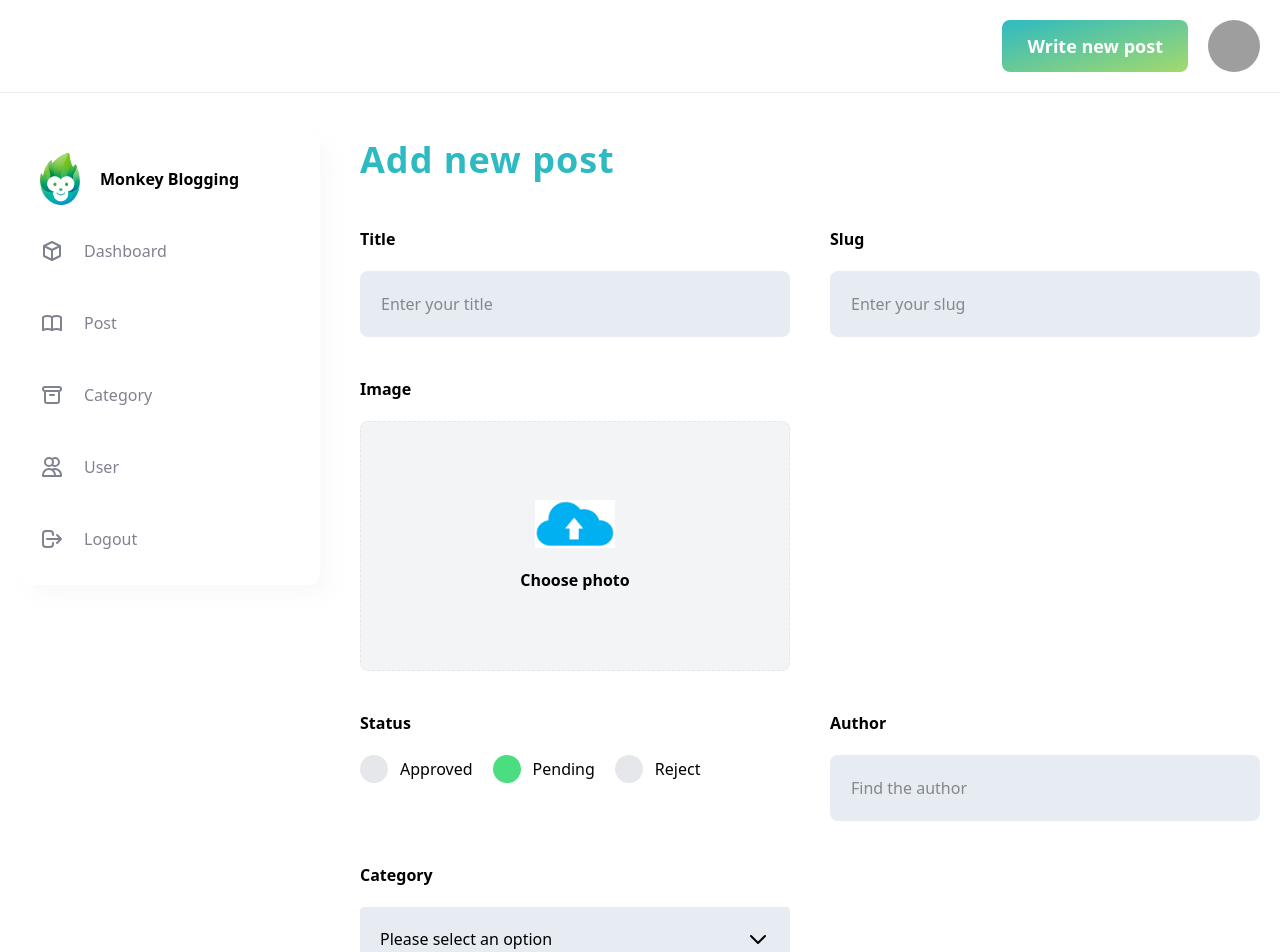
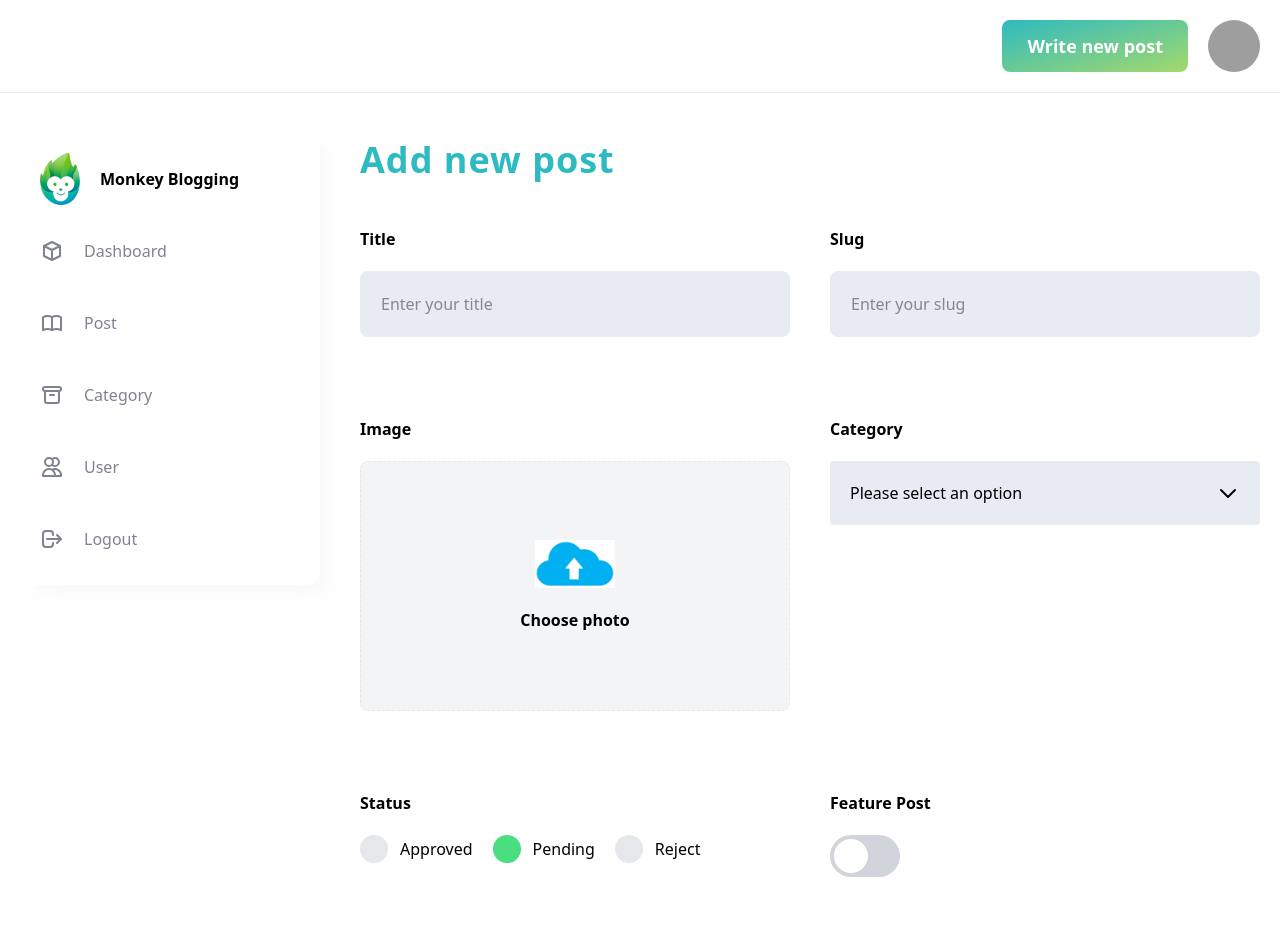
Before and after one commit to StevenTranX/monkey-blogging, a React (Create React App) app: page /manage/add-post in a window 1280 px wide. Shown: the top 952 px of the page. Built offline with nearby package versions, Linux system fonts and the light colour scheme; no server answers; the database is empty; grey boxes are pictures that could not be loaded; a web font is replaced by a local one.

Commit message:
update categories

```diff
--- a/public/index.html
+++ b/public/index.html
@@ -14,7 +14,6 @@
       manifest.json provides metadata used when your web app is installed on a
       user's mobile device or desktop. See https://developers.google.com/web/fundamentals/web-app-manifest/
     -->
-    <link rel="manifest" href="%PUBLIC_URL%/manifest.json" />
     <link rel="preconnect" href="https://fonts.googleapis.com"><link rel="preconnect" href="https://fonts.gstatic.com" crossorigin><link href="https://fonts.googleapis.com/css2?family=Cantarell:wght@400;700&family=Oxygen:wght@400;700&family=Pacifico&family=Poppins:wght@400;500;600&family=Quicksand:wght@400;500&family=Raleway:ital,wght@0,400;0,600;0,700;0,800;0,900;1,500&family=Roboto:wght@300;400;500;700;900&display=swap" rel="stylesheet">
     <!--
       Notice the use of %PUBLIC_URL% in the tags above.
--- a/src/components/toggle/Toggle.js
+++ b/src/components/toggle/Toggle.js
@@ -1,5 +1,5 @@
 import React from "react";
-
+import PropTypes from 'prop-types'
 const Toggle = (props) => {
   const { on, onClick, ...rest } = props;
 
@@ -13,19 +13,23 @@ const Toggle = (props) => {
         onChange={() => {}}
       />
       <div
-        className={`inline-block w-[100px] h-[52px] relative cursor-pointer rounded-full p-1 transition-all ${
-          on ? "bg-purple-500" : "bg-gray-300"
+        className={`inline-block w-[70px] h-[42px] relative cursor-pointer rounded-full p-1 transition-all ${
+          on ? "bg-green-500" : "bg-gray-300"
         }`}
         {...rest}
       >
         <span
-          className={`transition-all w-11 h-11 bg-white rounded-full inline-block ${
-            on ? "translate-x-[48px]" : ""
+          className={`transition-all w-[34px] h-[34px] bg-white rounded-full inline-block ${
+            on ? "translate-x-[28px]" : ""
           }`}
         ></span>
       </div>
     </label>
   );
 };
+Toggle.propTypes = {
+  on : PropTypes.bool,
+  onClick : PropTypes.func
+}
 
 export default Toggle;
--- /dev/null
+++ b/src/hooks/useFirebaseImage.js
@@ -0,0 +1,94 @@
+import {
+  deleteObject,
+  getDownloadURL,
+  getStorage,
+  ref,
+  uploadBytesResumable,
+} from "firebase/storage";
+import { useState } from "react";
+import { toast } from "react-toastify";
+
+export default function useFirebaseImage(setValue , getValues) {
+  const storage = getStorage();
+  const [progress, setProgress] = useState(0);
+  const [image, setImage] = useState("");
+  if (!setValue || !getValues) return;
+  const handleUploadImage = (file) => {
+    const storageRef = ref(storage, `images/${file.name}`);
+    // storageRef này dùng hàm ref để trả ra StorageReference ( 2 tham số là FirebaseStorage và url)
+    const uploadTask = uploadBytesResumable(storageRef, file);
+    // hàm này dùng để upload file lên đường dẫn của storageRef
+    // * Dưới đây là onStateChange và progress để lấy được phần trăm upload
+    uploadTask.on(
+      "state_changed",
+      (snapshot) => {
+        const progressPercent =
+          (snapshot.bytesTransferred / snapshot.totalBytes) * 100;
+        // progress 5% 10% 15 %
+        setProgress(progressPercent);
+        switch (snapshot.state) {
+          case "paused":
+            console.log("Upload is paused");
+            break;
+          case "running":
+            console.log("Upload is running");
+            break;
+          default:
+            console.log("Nothing at all");
+        }
+      }, // xử lý lỗi
+      (error) => {
+        // A full list of error codes is available at
+        // https://firebase.google.com/docs/storage/web/handle-errors
+        switch (error.code) {
+          case "storage/unauthorized":
+            toast("Unauthorized");
+            break;
+          case "storage/canceled":
+            toast("Canceled");
+            break;
+          case "storage/unknown":
+            toast("Unknown Error");
+            break;
+          default:
+            console.log("nothing at all");
+        }
+      },
+      () => {
+        // Upload completed successfully, now we can get the download URL
+        getDownloadURL(uploadTask.snapshot.ref).then((downloadURL) => {
+          setImage(downloadURL);
+        });
+      }
+    );
+  };
+  // * dùng hàm này khi submit
+  const handleSelectImage = (e) => {
+    const file = e.target.files[0];
+    if (!file) return;
+    setValue("image_name", file.name);
+    // hiện ảnh lên trên giao diện
+    handleUploadImage(file);
+  };
+
+  const handleDeleteImage = async () => {
+    const storage = getStorage();
+    const desertRef = ref(storage, `images/${getValues("image_name")}`);
+    await deleteObject(desertRef)
+      .then(() => {
+        toast("File Deleted Successfully");
+        setImage("");
+        setProgress(0);
+      })
+      .catch(() => {
+        toast("Oops! an error occurred");
+      });
+  };
+  return {
+    progress,
+    image,
+    handleSelectImage,
+    handleUploadImage,
+    handleDeleteImage,
+  };
+}
--- a/src/module/post/PostAddNew.js
+++ b/src/module/post/PostAddNew.js
@@ -1,27 +1,31 @@
-import React from "react";
+import { collection, getDocs, query, where } from "firebase/firestore";
+import {
+  deleteObject,
+  getDownloadURL,
+  getStorage,
+  ref,
+  uploadBytesResumable,
+} from "firebase/storage";
+import { useEffect, useState } from "react";
 import { useForm } from "react-hook-form";
+import { toast } from "react-toastify";
+import slugify from "slugify";
 import styled from "styled-components";
+
 import { Button } from "../../components/button";
 import { Dropdown } from "../../components/dropdown";
 import { Field } from "../../components/field";
+import ImageUpload from "../../components/image/ImageUpload";
 import { Input } from "../../components/input";
 import { Label } from "../../components/label";
 import Radio from "../../components/radio/Radio";
-import slugify from "slugify";
+import Toggle from "../../components/toggle/Toggle";
+import { db } from "../../firebase/firebase-config";
+import useFirebaseImage from "../../hooks/useFirebaseImage";
 import { postStatus } from "../../utils/constants";
-import {
-  getStorage,
-  ref,
-  uploadBytesResumable,
-  getDownloadURL,
-  deleteObject,
-} from "firebase/storage";
-import { toast } from "react-toastify";
-import ImageUpload from "../../components/image/ImageUpload";
-import { useState } from "react";
-import { addDoc, collection, deleteDoc } from "firebase/firestore";
-import { db } from "../../firebase/firebase-config";
+
 const PostAddNewStyles = styled.div``;
+
 const PostAddNew = () => {
   const { control, watch, setValue, handleSubmit, getValues } = useForm({
     mode: "onChange",
@@ -29,18 +33,21 @@ const PostAddNew = () => {
       title: "",
       slug: "",
       status: 2,
-      category: "",
+      categoryId: "",
+      hot: false,
     },
   });
+  const [categories, setCategories] = useState([]);
+
   const watchStatus = watch("status");
   const watchCategory = watch("category");
-  const storage = getStorage();
-  const [progress, setProgress] = useState(0);
-  const [image, setImage] = useState("");
+  const watchHot = watch("hot");
+
   const addPostHandler = async (values) => {
     const cloneValues = { ...values };
     cloneValues.slug = slugify(cloneValues.title || cloneValues.slug);
     cloneValues.status = Number(cloneValues.status);
+    // * Hàm addPostHandler này mục đích để xử lý về onSubmit ( vẫn chưa hoàn thiện ....)
     // const colRef = collection(db, 'posts');
     // await addDoc(colRef,{
     //   image,
@@ -48,72 +55,26 @@ const PostAddNew = () => {
     // })
     // handleUploadImage(values.image);
   };
-  const handleUploadImage = (file) => {
-    const storageRef = ref(storage, "images/" + file.name);
-    const uploadTask = uploadBytesResumable(storageRef, file);
-    uploadTask.on(
-      "state_changed",
-      (snapshot) => {
-        const progressPercent =
-          (snapshot.bytesTransferred / snapshot.totalBytes) * 100;
-        // progress 5% 10% 15 %
-        setProgress(progressPercent);
-        switch (snapshot.state) {
-          case "paused":
-            console.log("Upload is paused");
-            break;
-          case "running":
-            console.log("Upload is running");
-            break;
-          default:
-            console.log("Nothing at all");
-        }
-      },
-      (error) => {
-        // A full list of error codes is available at
-        // https://firebase.google.com/docs/storage/web/handle-errors
-        switch (error.code) {
-          case "storage/unauthorized":
-            toast("Unauthorized");
-            break;
-          case "storage/canceled":
-            toast("Canceled");
-            break;
-          case "storage/unknown":
-            toast("Unknown Error");
-            break;
-          default:
-            console.log("nothing at all");
-        }
-      },
-      () => {
-        // Upload completed successfully, now we can get the download URL
-        getDownloadURL(uploadTask.snapshot.ref).then((downloadURL) => {
-          setImage(downloadURL);
-        });
-      }
-    );
-  };
-  // * dùng hàm này khi submit
-  const onSelectImage = (e) => {
-    const file = e.target.files[0];
-    if (!file) return;
-    setValue("image_name", file.name);
-    handleUploadImage(file);
-  };
-  const handleDeleteImage = async () => {
-    const storage = getStorage();
-    const desertRef = ref(storage, `images/${getValues("image_name")}`);
-    await deleteObject(desertRef)
-      .then(() => {
-        toast("File Deleted Successfully");
-        setImage('')
-        setProgress(0)
-      })
-      .catch(() => {
-        toast("Oops! an error occurred");
+
+  const { image, progress, handleSelectImage, handleDeleteImage } =
+    useFirebaseImage(setValue, getValues);
+  useEffect(() => {
+    async function getData() {
+      const colRef = collection(db, "categories");
+      const q = query(colRef, where("status", "==", 1));
+      const querySnapshot = await getDocs(q);
+      console.log(querySnapshot)
+      let result = []
+      querySnapshot.forEach((doc) => {
+        result.push({
+          id : doc.id,
+          ...doc.data(),
+        })
+        setCategories(result)
       });
-  };
+    }
+    getData();
+  }, []);
   return (
     <PostAddNewStyles>
       <h1 className="dashboard-heading">Add new post</h1>
@@ -136,17 +97,29 @@ const PostAddNew = () => {
               name="slug"
             ></Input>
           </Field>
+        </div>
+        <div className="grid grid-cols-2 gap-x-10 mb-10">
           <Field>
             <Label>Image</Label>
             <ImageUpload
               handleDeleteImage={handleDeleteImage}
               type="file"
-              onChange={onSelectImage}
+              onChange={handleSelectImage}
               className="h-[250px]"
               name="image"
               progress={progress}
               image={image}
             />
+          </Field>
+          <Field>
+            <Label>Category</Label>
+            <Dropdown>
+              <Dropdown.Option>Knowledge</Dropdown.Option>
+              <Dropdown.Option>Blockchain</Dropdown.Option>
+              <Dropdown.Option>Setup</Dropdown.Option>
+              <Dropdown.Option>Nature</Dropdown.Option>
+              <Dropdown.Option>Developer</Dropdown.Option>
+            </Dropdown>
           </Field>
         </div>
         <div className="grid grid-cols-2 gap-x-10 mb-10">
@@ -182,21 +155,14 @@ const PostAddNew = () => {
             </div>
           </Field>
           <Field>
-            <Label>Author</Label>
-            <Input control={control} placeholder="Find the author"></Input>
+            <Label>Feature Post</Label>
+            <Toggle
+              on={watchHot === true}
+              onClick={() => setValue("hot", !watchHot)}
+            ></Toggle>
           </Field>
         </div>
         <div className="grid grid-cols-2 gap-x-10 mb-10">
-          <Field>
-            <Label>Category</Label>
-            <Dropdown>
-              <Dropdown.Option>Knowledge</Dropdown.Option>
-              <Dropdown.Option>Blockchain</Dropdown.Option>
-              <Dropdown.Option>Setup</Dropdown.Option>
-              <Dropdown.Option>Nature</Dropdown.Option>
-              <Dropdown.Option>Developer</Dropdown.Option>
-            </Dropdown>
-          </Field>
           <Field></Field>
         </div>
         <Button type="submit" className="mx-auto">
```
Also changed, not shown: src/database.md (+1 -0 lines).
